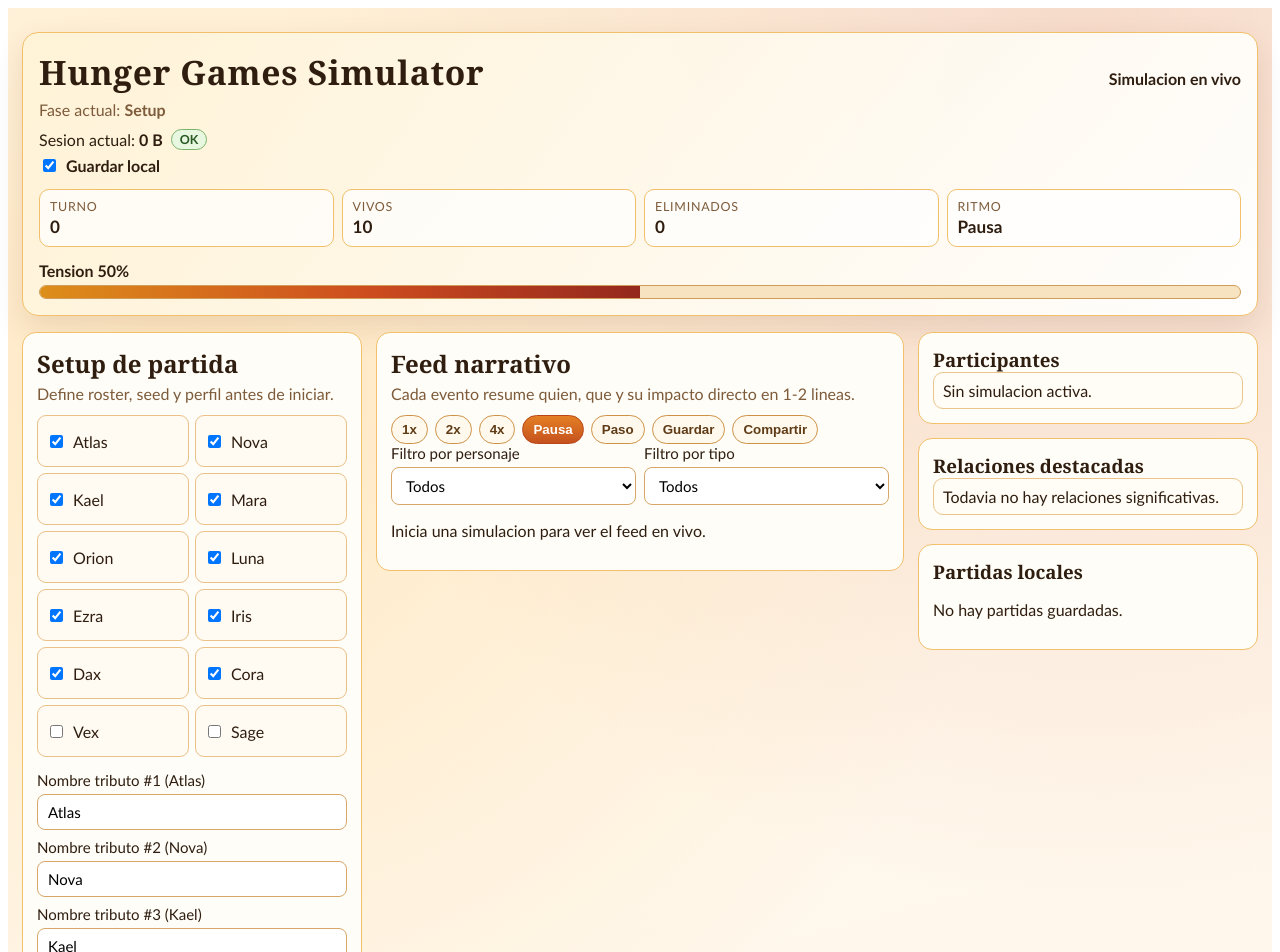
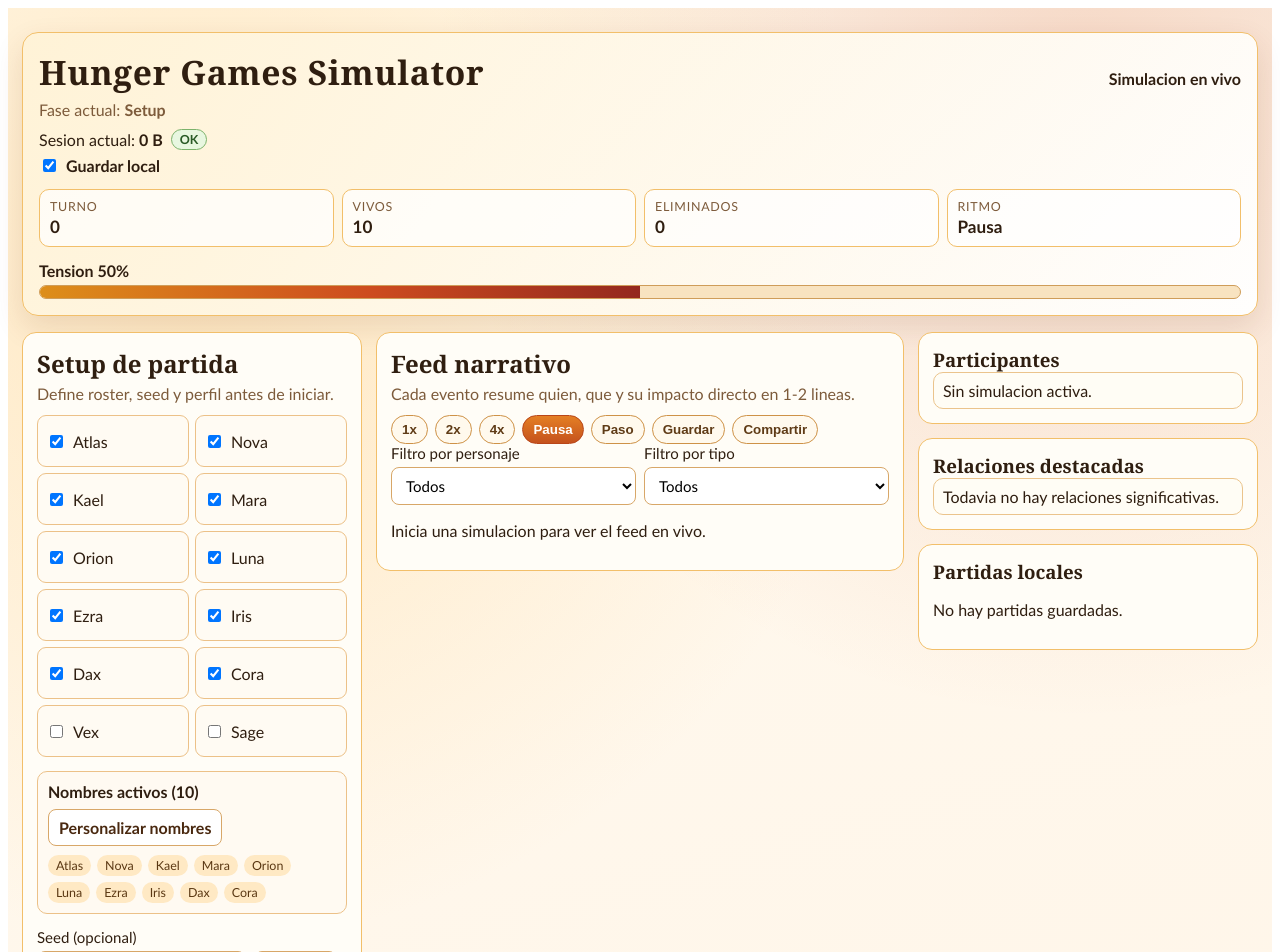
Before and after one commit to doreancl/hunger-games, a Next.js app: page / in a window 1280 px wide. Shown: the top 952 px of the page. Built offline with nearby package versions, Linux system fonts and the light colour scheme.

Commit message:
feat: redesign participant naming UX in setup

```diff
--- a/app/page.module.css
+++ b/app/page.module.css
@@ -238,6 +238,63 @@
   display: grid;
   gap: 8px;
   grid-template-columns: repeat(auto-fit, minmax(220px, 1fr));
+}
+
+.nameSummaryCard {
+  border: 1px solid #ecc188;
+  border-radius: 10px;
+  padding: 10px;
+  background: #fffaf2;
+  display: grid;
+  gap: 9px;
+}
+
+.nameSummaryHeader {
+  display: flex;
+  align-items: center;
+  justify-content: space-between;
+  gap: 8px;
+  flex-wrap: wrap;
+}
+
+.nameChipRow {
+  display: flex;
+  flex-wrap: wrap;
+  gap: 6px;
+}
+
+.nameEditor {
+  display: grid;
+  gap: 8px;
+}
+
+.nameTableWrap {
+  max-height: 320px;
+  overflow: auto;
+  border: 1px solid #ebc48c;
+  border-radius: 9px;
+  background: #fff;
+}
+
+.nameTable {
+  width: 100%;
+  border-collapse: collapse;
+  min-width: 360px;
+}
+
+.nameTable th,
+.nameTable td {
+  border-bottom: 1px solid #f2dbc0;
+  padding: 8px;
+  text-align: left;
+  vertical-align: middle;
+}
+
+.nameTable th {
+  position: sticky;
+  top: 0;
+  background: #fff5e7;
+  z-index: 1;
 }
 
 .characterToggle {
--- a/app/page.tsx
+++ b/app/page.tsx
@@ -49,6 +49,20 @@
 const DEFAULT_EVENT_PROFILE = 'balanced' as const;
 const DEFAULT_SURPRISE_LEVEL = 'normal' as const;
 const MAX_PARTICIPANT_NAME_LENGTH = 40;
+const RANDOM_NAME_POOL = [
+  'Aurora',
+  'Raven',
+  'Blaze',
+  'Echo',
+  'Nyx',
+  'Rune',
+  'Vega',
+  'Kira',
+  'Onyx',
+  'Jade',
+  'Pyre',
+  'Zen'
+];
 
 const EVENT_TYPE_LABEL: Record<EventType, string> = {
   combat: 'Combate',
@@ -175,16 +189,27 @@
   return CHARACTER_OPTIONS.find((candidate) => candidate.id === characterId)?.name ?? characterId;
 }
 
-function buildParticipantNamesByCharacterId(
+function buildAliasByCharacterId(
   rosterCharacterIds: string[],
   source: Record<string, string> = {}
 ): Record<string, string> {
-  return Object.fromEntries(
-    rosterCharacterIds.map((characterId) => [
-      characterId,
-      source[characterId] ?? characterName(characterId)
-    ])
-  );
+  const aliasEntries = rosterCharacterIds
+    .map((characterId) => {
+      const provided = (source[characterId] ?? '').trim();
+      if (provided.length === 0 || provided === characterName(characterId)) {
+        return null;
+      }
+
+      return [characterId, provided] as const;
+    })
+    .filter((entry): entry is readonly [string, string] => Boolean(entry));
+
+  return Object.fromEntries(aliasEntries);
+}
+
+function setupDisplayName(characterId: string, aliasByCharacterId: Record<string, string>): string {
+  const alias = (aliasByCharacterId[characterId] ?? '').trim();
+  return alias.length > 0 ? alias : characterName(characterId);
 }
 
 function participantDisplayName(participant: ParticipantState): string {
@@ -386,9 +411,11 @@
 
 export default function Home() {
   const [selectedCharacters, setSelectedCharacters] = useState<string[]>(DEFAULT_CHARACTERS);
-  const [participantNamesByCharacterId, setParticipantNamesByCharacterId] = useState<
+  const [participantAliasByCharacterId, setParticipantAliasByCharacterId] = useState<
     Record<string, string>
-  >(() => buildParticipantNamesByCharacterId(DEFAULT_CHARACTERS));
+  >({});
+  const [showNameEditor, setShowNameEditor] = useState(false);
+  const [bulkPrefix, setBulkPrefix] = useState('Tributo');
   const [seed, setSeed] = useState('');
   const [simulationSpeed, setSimulationSpeed] = useState<SimulationSpeed>(DEFAULT_SIMULATION_SPEED);
   const [eventProfile, setEventProfile] = useState<'balanced' | 'aggressive' | 'chaotic'>(
@@ -416,17 +443,15 @@
   const participantNames = useMemo(
     () =>
       selectedCharacters.map((characterId) =>
-        (participantNamesByCharacterId[characterId] ?? characterName(characterId)).trim()
+        setupDisplayName(characterId, participantAliasByCharacterId)
       ),
-    [participantNamesByCharacterId, selectedCharacters]
+    [participantAliasByCharacterId, selectedCharacters]
   );
   const participantNameValidationIssues = useMemo(() => {
     const issues: string[] = [];
 
     participantNames.forEach((name, index) => {
-      if (name.length === 0) {
-        issues.push(`El nombre del tributo #${index + 1} no puede estar vacio.`);
-      } else if (name.length > MAX_PARTICIPANT_NAME_LENGTH) {
+      if (name.length > MAX_PARTICIPANT_NAME_LENGTH) {
         issues.push(
           `El nombre del tributo #${index + 1} no puede superar ${MAX_PARTICIPANT_NAME_LENGTH} caracteres.`
         );
@@ -434,6 +459,16 @@
     });
 
     return issues;
+  }, [participantNames]);
+  const duplicatedParticipantNames = useMemo(() => {
+    const counts = new Map<string, number>();
+    for (const name of participantNames) {
+      counts.set(name, (counts.get(name) ?? 0) + 1);
+    }
+
+    return [...counts.entries()]
+      .filter(([, count]) => count > 1)
+      .map(([name]) => name);
   }, [participantNames]);
   const canStartMatch = setupValidation.is_valid && participantNameValidationIssues.length === 0;
 
@@ -632,8 +667,8 @@
         applySetupFromMatch(runtimeMatch, runtimeParticipantNames);
       } else {
         setSelectedCharacters(runtimeLoad.runtime.participants.map((participant) => participant.character_id));
-        setParticipantNamesByCharacterId(
-          buildParticipantNamesByCharacterId(
+        setParticipantAliasByCharacterId(
+          buildAliasByCharacterId(
             runtimeLoad.runtime.participants.map((participant) => participant.character_id),
             runtimeParticipantNames
           )
@@ -678,22 +713,24 @@
     participantNamesSource: Record<string, string> = {}
   ) {
     setSelectedCharacters(match.roster_character_ids);
-    setParticipantNamesByCharacterId(
-      buildParticipantNamesByCharacterId(match.roster_character_ids, participantNamesSource)
+    setParticipantAliasByCharacterId(
+      buildAliasByCharacterId(match.roster_character_ids, participantNamesSource)
     );
     setSeed(match.settings.seed ?? '');
     setSimulationSpeed(match.settings.simulation_speed);
     setEventProfile(match.settings.event_profile);
     setSurpriseLevel(match.settings.surprise_level);
+    setShowNameEditor(false);
   }
 
   function resetSetupToDefaults() {
     setSelectedCharacters(DEFAULT_CHARACTERS);
-    setParticipantNamesByCharacterId(buildParticipantNamesByCharacterId(DEFAULT_CHARACTERS));
+    setParticipantAliasByCharacterId({});
     setSeed('');
     setSimulationSpeed(DEFAULT_SIMULATION_SPEED);
     setEventProfile(DEFAULT_EVENT_PROFILE);
     setSurpriseLevel(DEFAULT_SURPRISE_LEVEL);
+    setShowNameEditor(false);
   }
 
   function onToggleAutosave(nextValue: boolean) {
@@ -727,7 +764,7 @@
   function toggleCharacter(characterId: string) {
     setSelectedCharacters((previous) => {
       if (previous.includes(characterId)) {
-        setParticipantNamesByCharacterId((current) => {
+        setParticipantAliasByCharacterId((current) => {
           const next = { ...current };
           delete next[characterId];
           return next;
@@ -735,12 +772,52 @@
         return previous.filter((id) => id !== characterId);
       }
 
-      setParticipantNamesByCharacterId((current) => ({
+      setParticipantAliasByCharacterId((current) => ({
         ...current,
-        [characterId]: current[characterId] ?? characterName(characterId)
+        [characterId]: current[characterId] ?? ''
       }));
       return [...previous, characterId];
     });
+  }
+
+  function clearAliases() {
+    setParticipantAliasByCharacterId((current) => {
+      const next = { ...current };
+      for (const characterId of selectedCharacters) {
+        delete next[characterId];
+      }
+      return next;
+    });
+  }
+
+  function applyPrefixAliases() {
+    const trimmedPrefix = bulkPrefix.trim();
+    if (trimmedPrefix.length === 0) {
+      setInfoMessage('Define un prefijo para aplicar nombres masivos.');
+      return;
+    }
+
+    setParticipantAliasByCharacterId((current) => ({
+      ...current,
+      ...Object.fromEntries(
+        selectedCharacters.map((characterId, index) => [
+          characterId,
+          `${trimmedPrefix} ${index + 1}`
+        ])
+      )
+    }));
+  }
+
+  function applyRandomAliases() {
+    setParticipantAliasByCharacterId((current) => ({
+      ...current,
+      ...Object.fromEntries(
+        selectedCharacters.map((characterId, index) => [
+          characterId,
+          `${RANDOM_NAME_POOL[index % RANDOM_NAME_POOL.length]}-${index + 1}`
+        ])
+      )
+    }));
   }
 
   function generateSeed() {
@@ -765,8 +842,8 @@
     }
 
     setSelectedCharacters(config.roster_character_ids);
-    setParticipantNamesByCharacterId(
-      buildParticipantNamesByCharacterId(
+    setParticipantAliasByCharacterId(
+      buildAliasByCharacterId(
         config.roster_character_ids,
         Object.fromEntries(
           config.roster_character_ids.map((characterId, index) => [
@@ -1305,24 +1382,83 @@
                   })}
                 </div>
 
-                <div className={styles.namesGrid}>
-                  {selectedCharacters.map((characterId, index) => (
-                    <label key={`name-${characterId}`} className={styles.controlLabel}>
-                      Nombre tributo #{index + 1} ({characterName(characterId)})
+                <div className={styles.nameSummaryCard}>
+                  <div className={styles.nameSummaryHeader}>
+                    <strong>Nombres activos ({selectedCharacters.length})</strong>
+                    <button
+                      className={`${styles.button} ${styles.buttonGhost}`}
+                      type="button"
+                      onClick={() => setShowNameEditor((current) => !current)}
+                    >
+                      {showNameEditor ? 'Ocultar editor' : 'Personalizar nombres'}
+                    </button>
+                  </div>
+
+                  <div className={styles.nameChipRow}>
+                    {selectedCharacters.map((characterId) => (
+                      <span key={`chip-${characterId}`} className={styles.tag}>
+                        {setupDisplayName(characterId, participantAliasByCharacterId)}
+                      </span>
+                    ))}
+                  </div>
+
+                  {showNameEditor ? (
+                    <div className={styles.nameEditor}>
+                      <div className={styles.inlineControls}>
                         <input
                           className={styles.input}
-                        value={participantNamesByCharacterId[characterId] ?? characterName(characterId)}
+                          value={bulkPrefix}
+                          onChange={(event) => setBulkPrefix(event.target.value)}
+                          placeholder="Prefijo para lote"
+                        />
+                        <button className={styles.button} type="button" onClick={applyPrefixAliases}>
+                          Prefijo + indice
+                        </button>
+                        <button className={styles.button} type="button" onClick={applyRandomAliases}>
+                          Randomizar
+                        </button>
+                        <button
+                          className={`${styles.button} ${styles.buttonGhost}`}
+                          type="button"
+                          onClick={clearAliases}
+                        >
+                          Usar nombres base
+                        </button>
+                      </div>
+
+                      <div className={styles.nameTableWrap}>
+                        <table className={styles.nameTable}>
+                          <thead>
+                            <tr>
+                              <th>Base</th>
+                              <th>Alias</th>
+                            </tr>
+                          </thead>
+                          <tbody>
+                            {selectedCharacters.map((characterId) => (
+                              <tr key={`name-row-${characterId}`}>
+                                <td>{characterName(characterId)}</td>
+                                <td>
+                                  <input
+                                    className={styles.input}
+                                    value={participantAliasByCharacterId[characterId] ?? ''}
                                     onChange={(event) =>
-                          setParticipantNamesByCharacterId((current) => ({
+                                      setParticipantAliasByCharacterId((current) => ({
                                         ...current,
                                         [characterId]: event.target.value
                                       }))
                                     }
                                     maxLength={MAX_PARTICIPANT_NAME_LENGTH}
-                        placeholder="Nombre personalizado"
+                                    placeholder={characterName(characterId)}
                                   />
-                    </label>
+                                </td>
+                              </tr>
                             ))}
+                          </tbody>
+                        </table>
+                      </div>
+                    </div>
+                  ) : null}
                 </div>
 
                 <div className={styles.controlsGrid}>
@@ -1411,6 +1547,12 @@
                   ) : (
                     <p>Configuracion valida para iniciar.</p>
                   )}
+                  {duplicatedParticipantNames.length > 0 ? (
+                    <p>
+                      Aviso: hay nombres repetidos ({duplicatedParticipantNames.join(', ')}). Se permite,
+                      pero puede confundir el feed.
+                    </p>
+                  ) : null}
 
                   <div className={styles.inlineControls}>
                     <button
```
Lines whose indentation alone changed are shown as unchanged.
